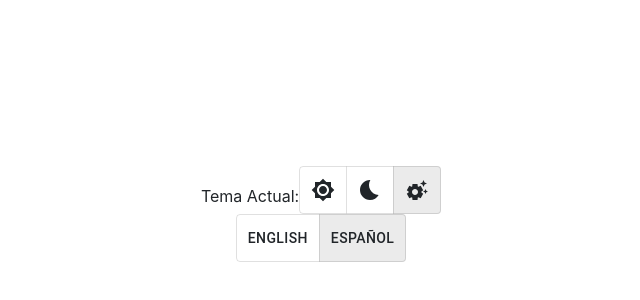
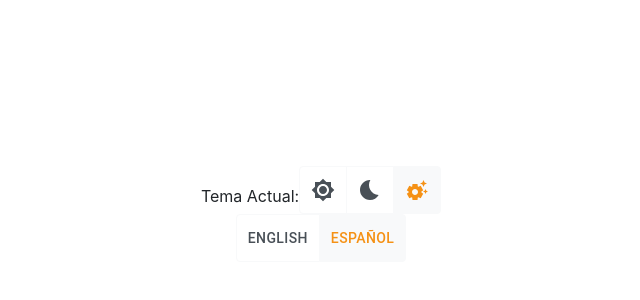
Before and after one commit to carlos-paezf/Professional_Portfolio, a React (Vite) app: page / in a window 1280 px wide. Shown: the part 218-518 px from the top of the page, without its empty margins (319-959 px from the left). Built offline with nearby package versions, Linux system fonts and the light colour scheme.

Commit message:
"Update theme toggle and styles: rename aria-label, update variable names, and refactor button styles"

```diff
--- a/src/app/components/theme-toggle.tsx
+++ b/src/app/components/theme-toggle.tsx
@@ -38,7 +38,7 @@ export const ThemeToggle = () => {
                 <ToggleButton value="dark" aria-label="dark">
                     <BedtimeIcon className="toggle-button" />
                 </ToggleButton>
-                <ToggleButton value="system" aria-label="automatic">
+                <ToggleButton value="system" aria-label="system">
                     <SettingsSuggestIcon className="toggle-button" />
                 </ToggleButton>
             </ToggleButtonGroup>
--- a/src/assets/styles/_variables.scss
+++ b/src/assets/styles/_variables.scss
@@ -5,7 +5,7 @@ $light-theme: (
     background-color: #FFFFFF,
     surface-color: #F8F9FA,
     text-primary-color: #212529,
-    secondary-text-color: #495057,
+    text-secondary-color: #495057,
     border-color: #E9ECEF,
     hover-color: #FFAA42,
     active-color: #D87D0D,
@@ -19,7 +19,7 @@ $dark-theme: (
     background-color: #121212,
     surface-color: #1E1E1E,
     text-primary-color: #E9ECEF,
-    secondary-text-color: #ADB5BD,
+    text-secondary-color: #ADB5BD,
     border-color: #495057,
     hover-color: #FFAA42,
     active-color: #D87D0D,
--- /dev/null
+++ b/src/assets/styles/components/_button.scss
@@ -0,0 +1,36 @@
+button {
+    border-radius: 8px;
+    border: 1px solid transparent;
+    padding: 0.6em 1.2em;
+    font-size: 1em;
+    font-weight: 500;
+    font-family: inherit;
+    background-color: #1a1a1a;
+    cursor: pointer;
+    transition: border-color 0.25s;
+
+    &:hover {
+        border-color: #333;
+    }
+
+    &:focus,
+    &:focus-visible {
+        outline: 4px auto -webkit-focus-ring-color;
+    }
+}
+
+
+.MuiButtonBase-root {
+    color: var(--text-secondary-color) !important;
+    border: 1px solid var(--surface-color) !important;
+    background-color: var(--background-color) !important;
+}
+
+
+.Mui-selected {
+    background-color: var(--surface-color) !important;
+
+    * {
+        color: var(--primary-color);
+    }
+}
--- a/src/assets/styles/main.scss
+++ b/src/assets/styles/main.scss
@@ -1,5 +1,7 @@
+@use './layout' as *;
+@use './mixins' as *;
 @use './variables' as *;
-@use './mixins' as *;
+@use './components/button' as *;
 
 
 :root {
@@ -55,28 +57,3 @@ h1 {
     font-size: 3.2em;
     line-height: 1.1;
 }
-
-button {
-    border-radius: 8px;
-    border: 1px solid transparent;
-    padding: 0.6em 1.2em;
-    font-size: 1em;
-    font-weight: 500;
-    font-family: inherit;
-    background-color: #1a1a1a;
-    cursor: pointer;
-    transition: border-color 0.25s;
-
-    &:hover {
-        border-color: #333;
-    }
-
-    &:focus,
-    &:focus-visible {
-        outline: 4px auto -webkit-focus-ring-color;
-    }
-}
-
-.toggle-button {
-    color: var(--text-primary-color);
-}
```
